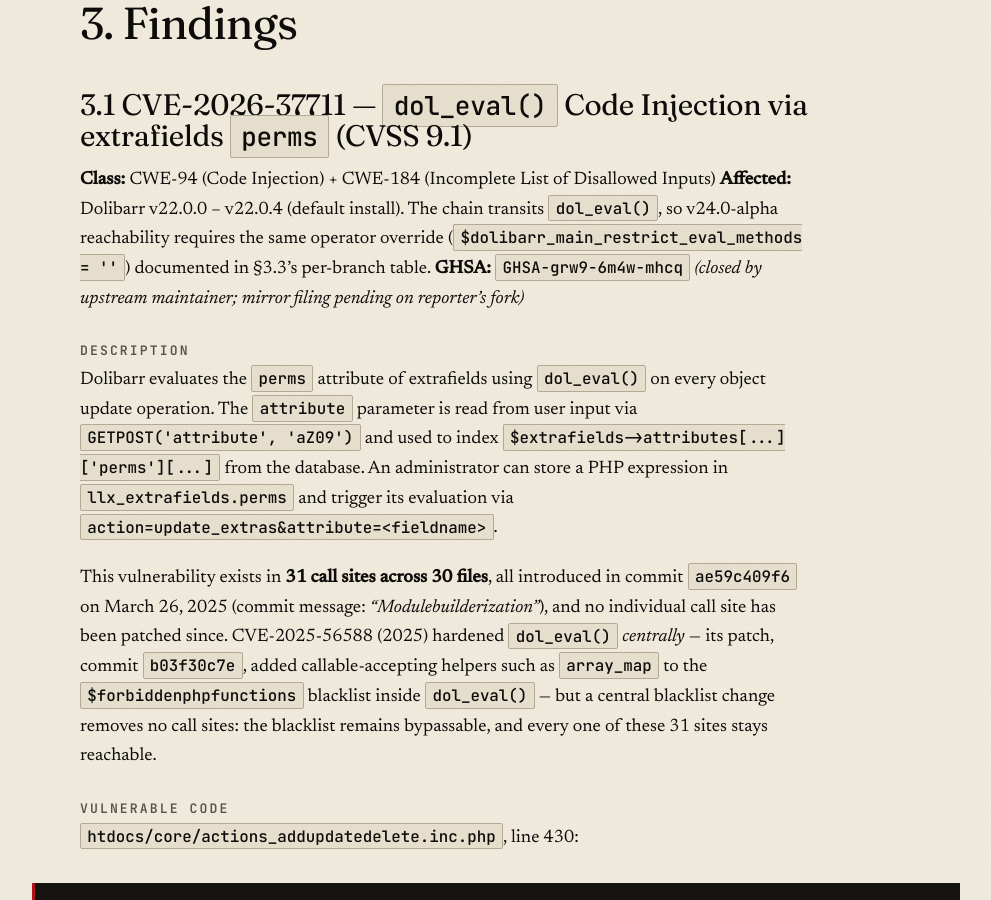
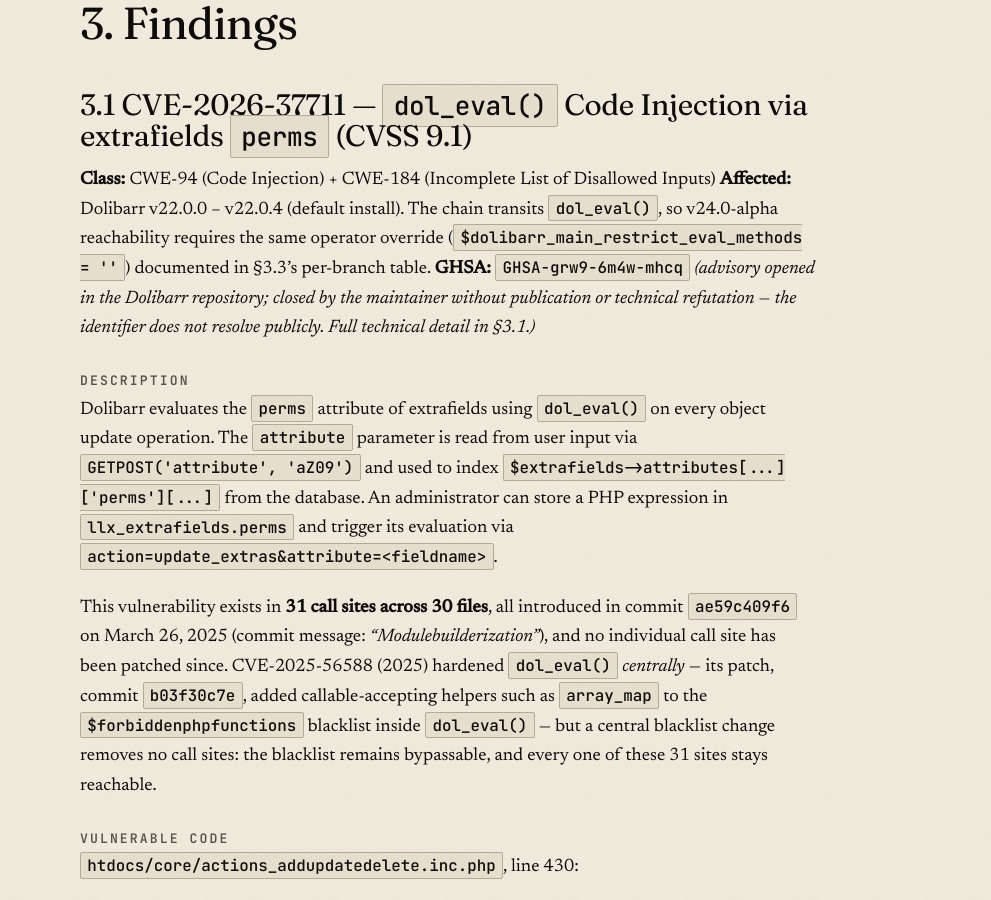
Before and after one commit to bryamzxz/bryamzxz.github.io, a Jekyll site: the page built from _posts/2026-05-25-dol_eval-five-years.md, in a window 1280 px wide and 900 px high, scrolled down 6852 px. Shown: the whole window, without its empty margins (192-1183 px from the left). Built offline with Jekyll 4.4.1, drawn with Linux system fonts in a browser that asks for light colours; some of the changed text lies outside the part shown.

Commit message:
_posts §3.1/§3.2/§3.3: align inline GHSA annotations with §7 wording (drop "mirror filing pending")

```diff
--- a/_posts/2026-05-25-dol_eval-five-years.md
+++ b/_posts/2026-05-25-dol_eval-five-years.md
@@ -141,7 +141,7 @@ From a wider set of candidate findings produced during the audit, three were sel
 
 **Class:** CWE-94 (Code Injection) + CWE-184 (Incomplete List of Disallowed Inputs)
 **Affected:** Dolibarr v22.0.0 – v22.0.4 (default install). The chain transits `dol_eval()`, so v24.0-alpha reachability requires the same operator override (`$dolibarr_main_restrict_eval_methods = ''`) documented in §3.3's per-branch table.
-**GHSA:** `GHSA-grw9-6m4w-mhcq` *(closed by upstream maintainer; mirror filing pending on reporter's fork)*
+**GHSA:** `GHSA-grw9-6m4w-mhcq` *(advisory opened in the Dolibarr repository; closed by the maintainer without publication or technical refutation — the identifier does not resolve publicly. Full technical detail in §3.1.)*
 
 #### Description
 
@@ -208,7 +208,7 @@ Remove the `dol_eval` block entirely from this code path. The `perms` attribute
 
 **Class:** CWE-78 (OS Command Injection)
 **Affected:** Dolibarr v22.0.0 – v22.0.4 **and** v24.0-alpha by default. Unlike §3.1 / §3.3, this sink does **not** transit `dol_eval()` — the `call_user_func_array` call has no filter wrapper at all, so the post-CVE-2026-22666 whitelist mode does not constrain it.
-**GHSA:** `GHSA-c2jp-w9cj-6cx4` *(closed by upstream maintainer; mirror filing pending on reporter's fork)*
+**GHSA:** `GHSA-c2jp-w9cj-6cx4` *(advisory opened in the Dolibarr repository; closed by the maintainer without publication or technical refutation — the identifier does not resolve publicly. Full technical detail in §3.2.)*
 
 #### Description
 
@@ -287,7 +287,7 @@ Implement a strict allowlist for `$this->methodename` when `jobtype == 'function
 
 **Class:** CWE-95 (Eval Injection)
 **Affected:** Dolibarr v22.0.0 – v22.0.4 (default install). v24.0-alpha is reachable **only** when `$dolibarr_main_restrict_eval_methods` is manually emptied in `conf.php` — see per-branch table below.
-**GHSA:** `GHSA-cq92-jp5j-rwvj` *(closed by upstream maintainer; mirror filing pending on reporter's fork)*
+**GHSA:** `GHSA-cq92-jp5j-rwvj` *(advisory opened in the Dolibarr repository; closed by the maintainer without publication or technical refutation — the identifier does not resolve publicly. Full technical detail in §3.3.)*
 
 #### Description
 
```
